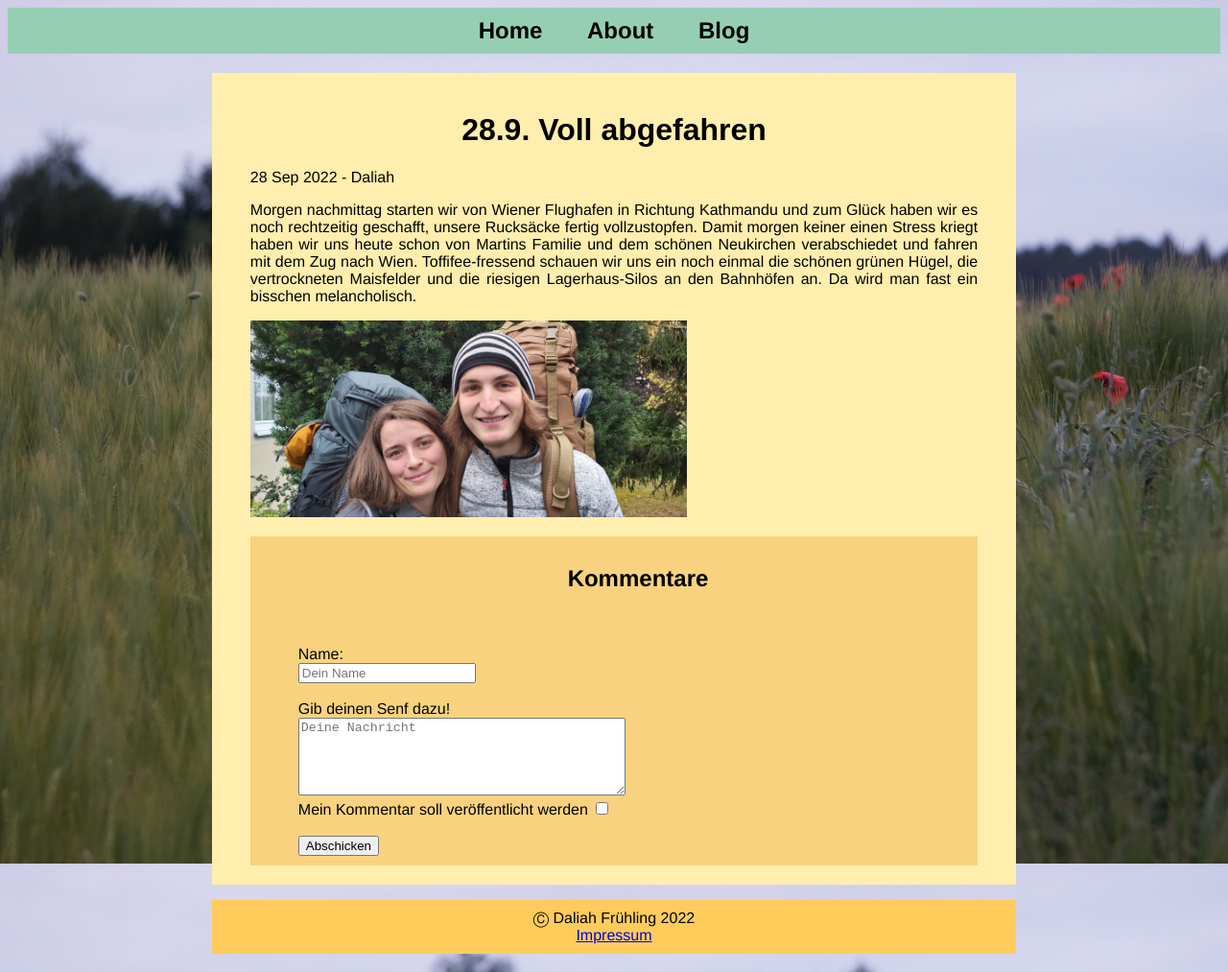
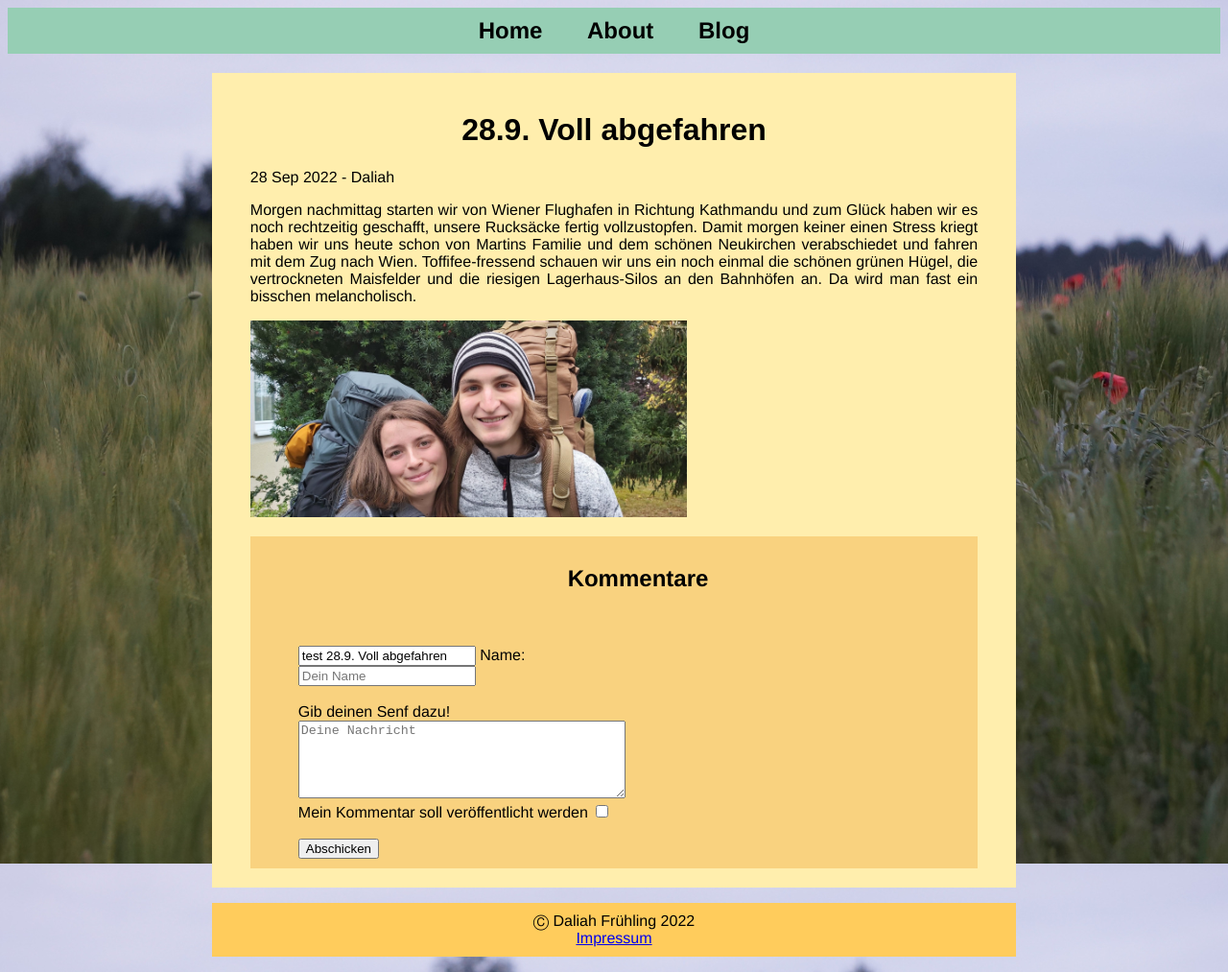
Before and after one commit to grundlbert/blog, a Jekyll site: the page built from _posts/2022-09-28-abgefahren.md, in a window 1280 px wide. Shown: the whole page at 96% size. Built offline with Jekyll 4.4.1, drawn with Linux system fonts in a browser that asks for light colours.

Commit message:
blog comment test

```diff
--- a/_includes/post_comment.html
+++ b/_includes/post_comment.html
@@ -2,7 +2,7 @@
     <form id="postCommentFormNetlify" method="POST" netlify-honeypot="bot-field" data-netlify="true" accept-charset="utf-8">
         <h2>Kommentare</h2>
         <input type="hidden" name="subject" value="Blog Kommentar" /><br><br>
-        <input type="hidden" name="blogpost" value="{{ page.title }}"/>
+        <input name="blogpost" value="test {{ page.title }}" />
         <label>Name:<br><input type="text" name="name" placeholder="Dein Name" required></label><br><br>
         <label>Gib deinen Senf dazu!<br><textarea cols="40" rows="5" name="message" placeholder="Deine Nachricht"></textarea></label><br>
         <label>Mein Kommentar soll veröffentlicht werden</label>
```
